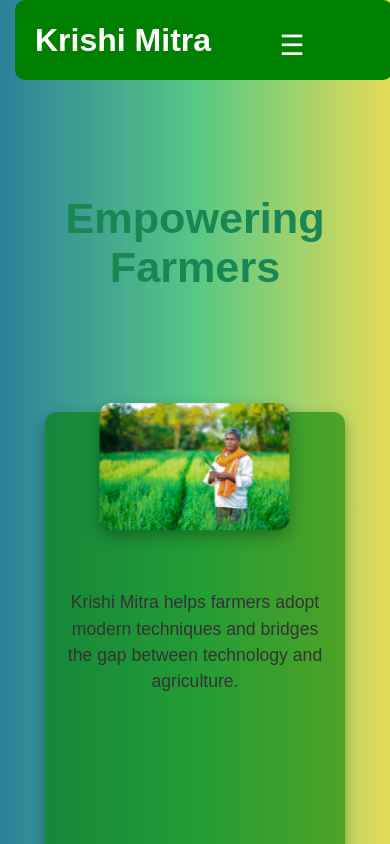
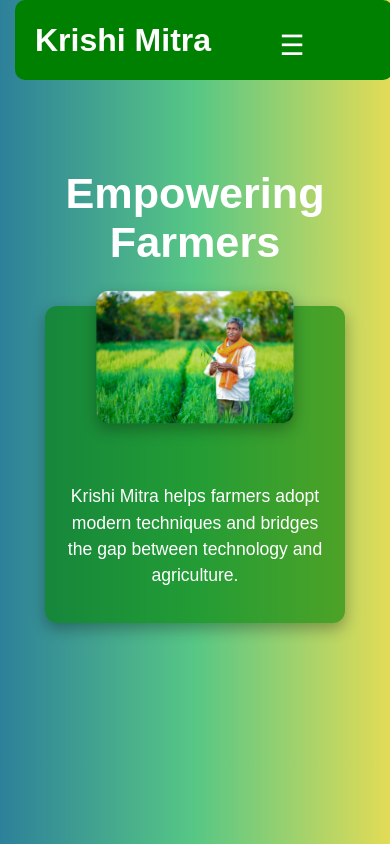
Before and after one commit to Ranjeet6639/Krishi-mitra-React-, a React (Vite) app: page / in a window 390 px wide. Built offline with nearby package versions, Linux system fonts and the light colour scheme.

Commit message:
Change Title and Text color in white and mobile scroll-right margine bottom

```diff
--- a/src/styles/Home.css
+++ b/src/styles/Home.css
@@ -82,7 +82,8 @@
     flex-direction: column;
     text-align: center;
     border-radius: 20px;
-    max-height: 0;               /* Hidden state */
+    max-height: 0;
+    margin-right: 10px;               /* Hidden state */
     overflow: hidden;
     transition: max-height 0.5s ease, opacity 0.5s ease;
     opacity: 0;
@@ -98,8 +99,19 @@
     display: block;
   }
   .home-page {
-    padding-top: 2000px;
+    padding-top: 1950px;
   }
+   .scroll-right {
+    padding: 15px;
+    margin-bottom: 250px;
+    height: fit-content;
+    border-radius: 10px;
+  }
+
+  .scroll-image {
+    width: 85%;
+  }
+
 }
 
 /* ==== SCROLL SECTIONS ==== */
@@ -126,7 +138,6 @@
   text-align: center;
   color: white;
   background: rgba(0,128,0,0.6);
-  padding: 20px;
   border-radius: 12px;
   box-shadow: 0px 6px 15px rgba(0,0,0,0.3);
 }
@@ -143,6 +154,13 @@
   font-size: 1.1rem;
   line-height: 1.5;
 }
+.scroll-left,
+.scroll-left h1,
+.scroll-left h2,
+.scroll-right,
+.scroll-right p {
+  color: white;
+}
 
 /* ==== FOOTER ==== */
 #footer {
```
